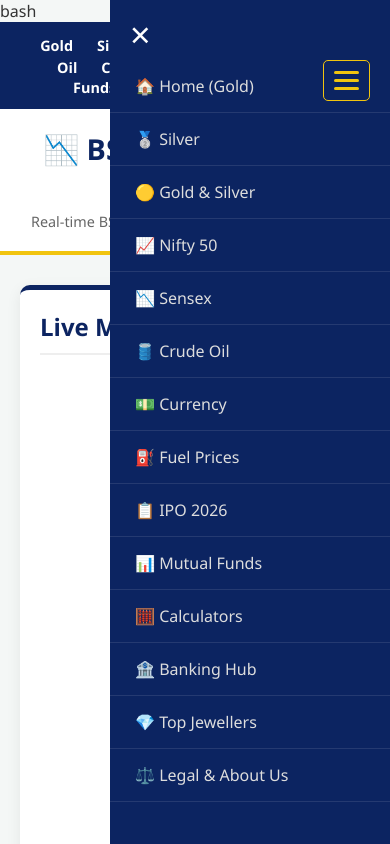
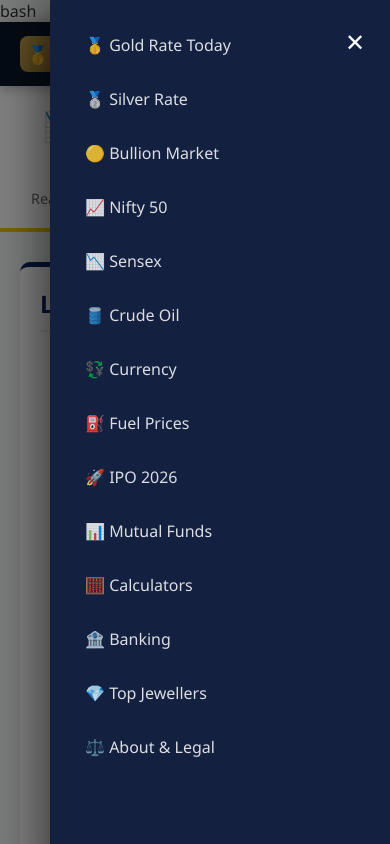
Before and after one commit to Aman2007-king/GoldRateToday, a website: page public/sensex.html in a window 390 px wide. Both pictures are taken after a click on the element 346 px from the left and 80 px from the top of the page. Shown: the top 844 px of the page. Drawn offline with Linux system fonts and the light colour scheme; a script that the page names is missing.

Commit message:
Update title and navigation for GoldRateToday

```diff
--- a/public/sensex.html
+++ b/public/sensex.html
@@ -5,12 +5,10 @@ bash
 <head>
     <meta charset="UTF-8">
     <meta name="viewport" content="width=device-width, initial-scale=1.0">
-    <title>BSE Sensex Live Chart & Price Today | India Wealth Hub</title>
+    <title>BSE Sensex Live Chart & Price Today | GoldRateToday</title>
     <style>
         :root { --brand: #0c2461; --gold: #f1c40f; --bg: #f4f7f6; }
         body { font-family: 'Segoe UI', sans-serif; background: var(--bg); margin: 0; color: #333; }
-        .nav-bar { background: var(--brand); padding: 12px 0; text-align: center; position: sticky; top: 0; z-index: 1000; }
-        .nav-bar a { color: white; margin: 0 12px; text-decoration: none; font-weight: bold; font-size: 0.9rem; }
         .nav-bar a:hover { color: var(--gold); }
         header { background: white; border-bottom: 4px solid var(--gold); padding: 20px; text-align: center; }
         header h1 { margin: 0; font-size: 1.8rem; color: var(--brand); }
@@ -21,31 +19,68 @@ bash
         .chart-wrapper { height: 550px; }
         .main-footer { background: #0a192f; color: #a8b2d1; padding: 40px 20px 20px; margin-top: 50px; font-size: 0.85rem; border-top: 4px solid var(--gold); text-align: center; }
         .footer-bottom { margin-top: 20px; padding-top: 15px; border-top: 1px solid rgba(255,255,255,0.1); font-size: 0.75rem; opacity: 0.7; }
-        .menu-btn { position: fixed; top: 60px; right: 20px; cursor: pointer; z-index: 1100; display: flex; flex-direction: column; gap: 5px; background: var(--brand); padding: 10px; border-radius: 5px; border: 1px solid var(--gold); }
-        .menu-btn span { display: block; width: 25px; height: 3px; background: var(--gold); border-radius: 2px; }
-        .sidebar-nav { height: 100%; width: 0; position: fixed; z-index: 1050; top: 0; right: 0; background-color: var(--brand); overflow-x: hidden; transition: 0.5s; padding-top: 60px; }
-        .sidebar-nav-links a { padding: 15px 25px; text-decoration: none; font-size: 1rem; color: #ddd; display: block; transition: 0.3s; border-bottom: 1px solid rgba(255,255,255,0.1); }
-        .sidebar-nav-links a:hover { color: var(--brand); background: var(--gold); }
-        .sidebar-nav .closebtn { position: absolute; top: 10px; left: 20px; font-size: 36px; color: white; text-decoration: none; }
-    </style>
+
+/* ===== Unified GoldRateToday navigation (self-contained; hardcoded palette so it
+   renders correctly regardless of this page's own :root tokens) ===== */
+.topnav{background:#0A1628;padding:0 20px;display:flex;align-items:center;justify-content:space-between;height:64px;position:sticky;top:0;z-index:1000;box-shadow:0 2px 12px rgba(0,0,0,.3)}
+.topnav .logo{font-family:'Playfair Display',Georgia,serif;color:#fff;font-size:1.5rem;text-decoration:none;display:flex;align-items:center;gap:10px}
+.topnav .logo span{color:#C9A84C}
+.topnav .logo-icon{width:36px;height:36px;background:linear-gradient(135deg,#C9A84C,#9A7A30);border-radius:8px;display:flex;align-items:center;justify-content:center;font-size:1.1rem}
+.topnav .nav-links{display:flex;gap:2px;align-items:center}
+.topnav .nav-links a{color:rgba(255,255,255,.8);text-decoration:none;padding:8px 14px;border-radius:8px;font-size:.85rem;font-weight:500;transition:.2s;white-space:nowrap}
+.topnav .nav-links a:hover,.topnav .nav-links a.active{color:#fff;background:rgba(255,255,255,.1)}
+.topnav .nav-links a.cta{background:#C9A84C;color:#0A1628;font-weight:700}
+.topnav .nav-links a.cta:hover{background:#E8C96A}
+.topnav .hamburger{display:none;flex-direction:column;gap:5px;cursor:pointer;padding:8px;background:rgba(255,255,255,.1);border-radius:8px}
+.topnav .hamburger span{width:22px;height:2px;background:#fff;border-radius:2px;transition:.3s}
+@media(max-width:900px){.topnav .nav-links{display:none}.topnav .hamburger{display:flex}}
+.mobile-menu{position:fixed;top:0;right:-320px;width:300px;height:100vh;background:#132040;z-index:2000;transition:.4s cubic-bezier(.4,0,.2,1);padding:20px;overflow-y:auto;box-shadow:-10px 0 40px rgba(0,0,0,.5)}
+.mobile-menu.open{right:0}
+.mobile-menu-close{color:#fff;font-size:1.5rem;cursor:pointer;float:right;padding:5px;margin-bottom:20px}
+.mobile-menu a{display:block;color:rgba(255,255,255,.85);text-decoration:none;padding:14px 15px;border-radius:10px;margin-bottom:4px;font-weight:500;transition:.2s}
+.mobile-menu a:hover{background:rgba(255,255,255,.08);color:#fff}
+.overlay{display:none;position:fixed;inset:0;background:rgba(0,0,0,.5);z-index:1999}
+.overlay.show{display:block}
+
+</style>
 </head>
 <body>
-<div class="menu-btn" onclick="toggleSidebar()"><span></span><span></span><span></span></div>
-<div id="sidebar-nav" class="sidebar-nav">
-    <a href="javascript:void(0)" class="closebtn" onclick="toggleSidebar()">&times;</a>
-    <div class="sidebar-nav-links">
-        <a href="/">🏠 Home (Gold)</a><a href="/silver">🥈 Silver</a><a href="/bullion">🟡 Gold & Silver</a>
-        <a href="/nifty">📈 Nifty 50</a><a href="/sensex">📉 Sensex</a><a href="/crude-oil">🛢️ Crude Oil</a>
-        <a href="/currency">💵 Currency</a><a href="/fuel">⛽ Fuel Prices</a><a href="/ipo">📋 IPO 2026</a>
-        <a href="/mutual-funds">📊 Mutual Funds</a><a href="/calculators">🧮 Calculators</a>
-        <a href="/banking">🏦 Banking Hub</a><a href="/jewellers">💎 Top Jewellers</a><a href="/policies">⚖️ Legal & About Us</a>
-    </div>
+<nav class="topnav">
+  <a href="/" class="logo"><span class="logo-icon">🥇</span>Gold<span>Rate</span>Today</a>
+  <div class="nav-links">
+    <a href="/">Gold</a>
+    <a href="/silver">Silver</a>
+    <a href="/bullion">Bullion</a>
+    <a href="/nifty">Nifty</a>
+    <a href="/sensex" class="active">Sensex</a>
+    <a href="/crude-oil">Crude Oil</a>
+    <a href="/currency">Currency</a>
+    <a href="/ipo">IPO 2026</a>
+    <a href="/calculators">Calculators</a>
+    <a href="/jewellers" class="cta">💎 Jewellers</a>
+  </div>
+  <div class="hamburger" onclick="openMenu()"><span></span><span></span><span></span></div>
+</nav>
+
+<!-- MOBILE MENU -->
+<div class="overlay" id="overlay" onclick="closeMenu()"></div>
+<div class="mobile-menu" id="mobileMenu">
+  <span class="mobile-menu-close" onclick="closeMenu()">✕</span>
+  <a href="/">🥇 Gold Rate Today</a>
+  <a href="/silver">🥈 Silver Rate</a>
+  <a href="/bullion">🟡 Bullion Market</a>
+  <a href="/nifty">📈 Nifty 50</a>
+  <a href="/sensex">📉 Sensex</a>
+  <a href="/crude-oil">🛢️ Crude Oil</a>
+  <a href="/currency">💱 Currency</a>
+  <a href="/fuel">⛽ Fuel Prices</a>
+  <a href="/ipo">🚀 IPO 2026</a>
+  <a href="/mutual-funds">📊 Mutual Funds</a>
+  <a href="/calculators">🧮 Calculators</a>
+  <a href="/banking">🏦 Banking</a>
+  <a href="/jewellers">💎 Top Jewellers</a>
+  <a href="/policies">⚖️ About & Legal</a>
 </div>
-<nav class="nav-bar">
-    <a href="/">Gold</a><a href="/silver">Silver</a><a href="/nifty">Nifty 50</a>
-    <a href="/sensex" style="color:#f1c40f;">Sensex</a><a href="/crude-oil">Crude Oil</a><a href="/currency">Currency</a>
-    <a href="/ipo">IPO 2026</a><a href="/mutual-funds">Mutual Funds</a><a href="/calculators">Calculators</a><a href="/banking">Banking</a>
-</nav>
 <header><h1>📉 BSE Sensex — Live Chart</h1><p>Real-time BSE Sensex index price and movement</p></header>
 <div class="container">
     <div class="card">
@@ -71,9 +106,18 @@ bash
     </div>
 </div>
 <footer class="main-footer">
-    <p><strong>India Wealth Hub</strong> — Your trusted source for live financial data.</p>
-    <div class="footer-bottom"><p>&copy; 2026 India Wealth Hub | Data is for informational purposes only.</p></div>
+    <p><strong>GoldRateToday</strong> — Your trusted source for live financial data.</p>
+    <div class="footer-bottom"><p>&copy; 2026 GoldRateToday | Data is for informational purposes only.</p></div>
 </footer>
-<script>function toggleSidebar() { const sb = document.getElementById("sidebar-nav"); sb.style.width = sb.style.width === "280px" ? "0" : "280px"; }</script>
+<script>
+function openMenu() {
+  document.getElementById('mobileMenu').classList.add('open');
+  document.getElementById('overlay').classList.add('show');
+}
+function closeMenu() {
+  document.getElementById('mobileMenu').classList.remove('open');
+  document.getElementById('overlay').classList.remove('show');
+}
+</script>
 </body>
 </html>
```
